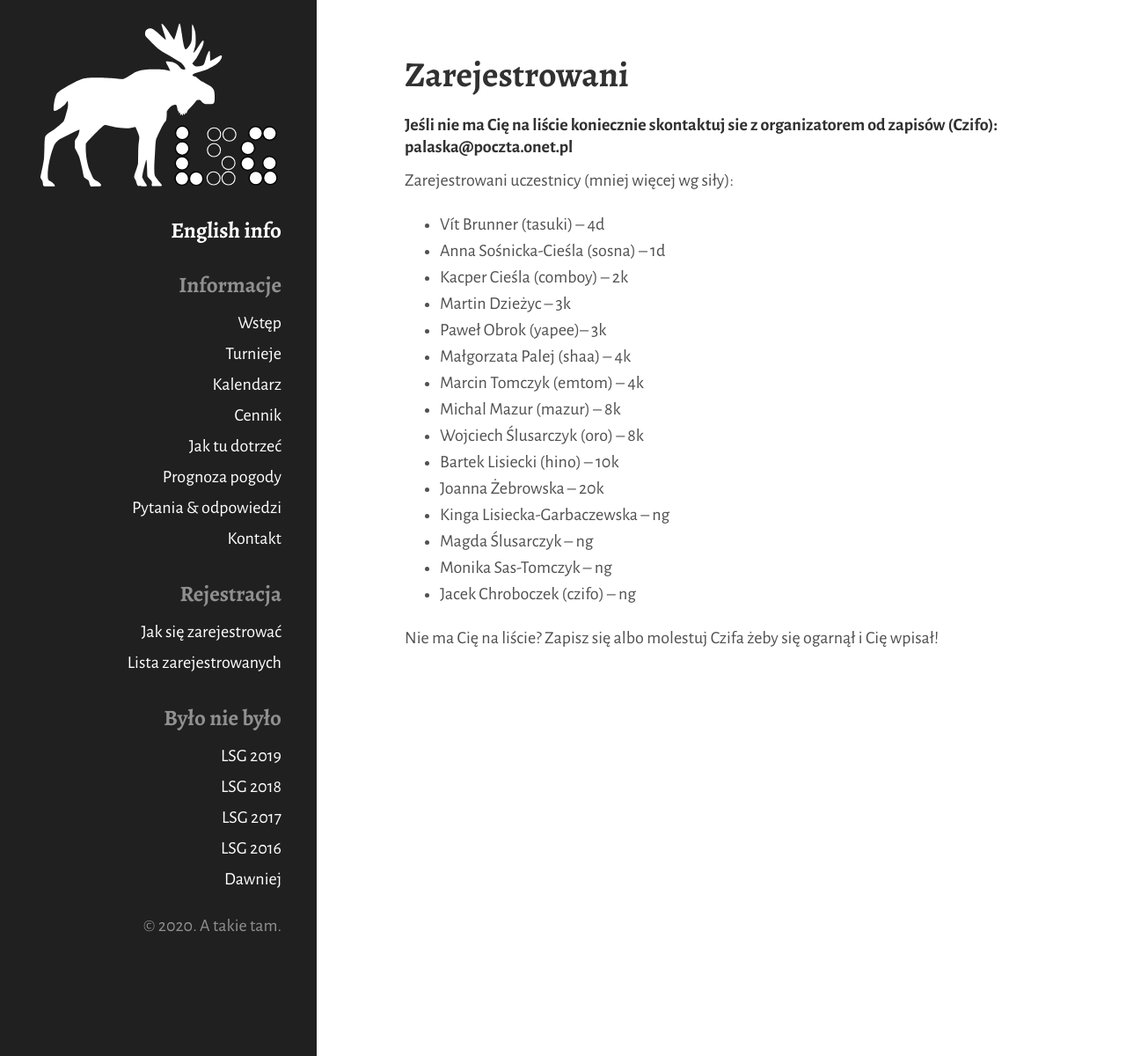
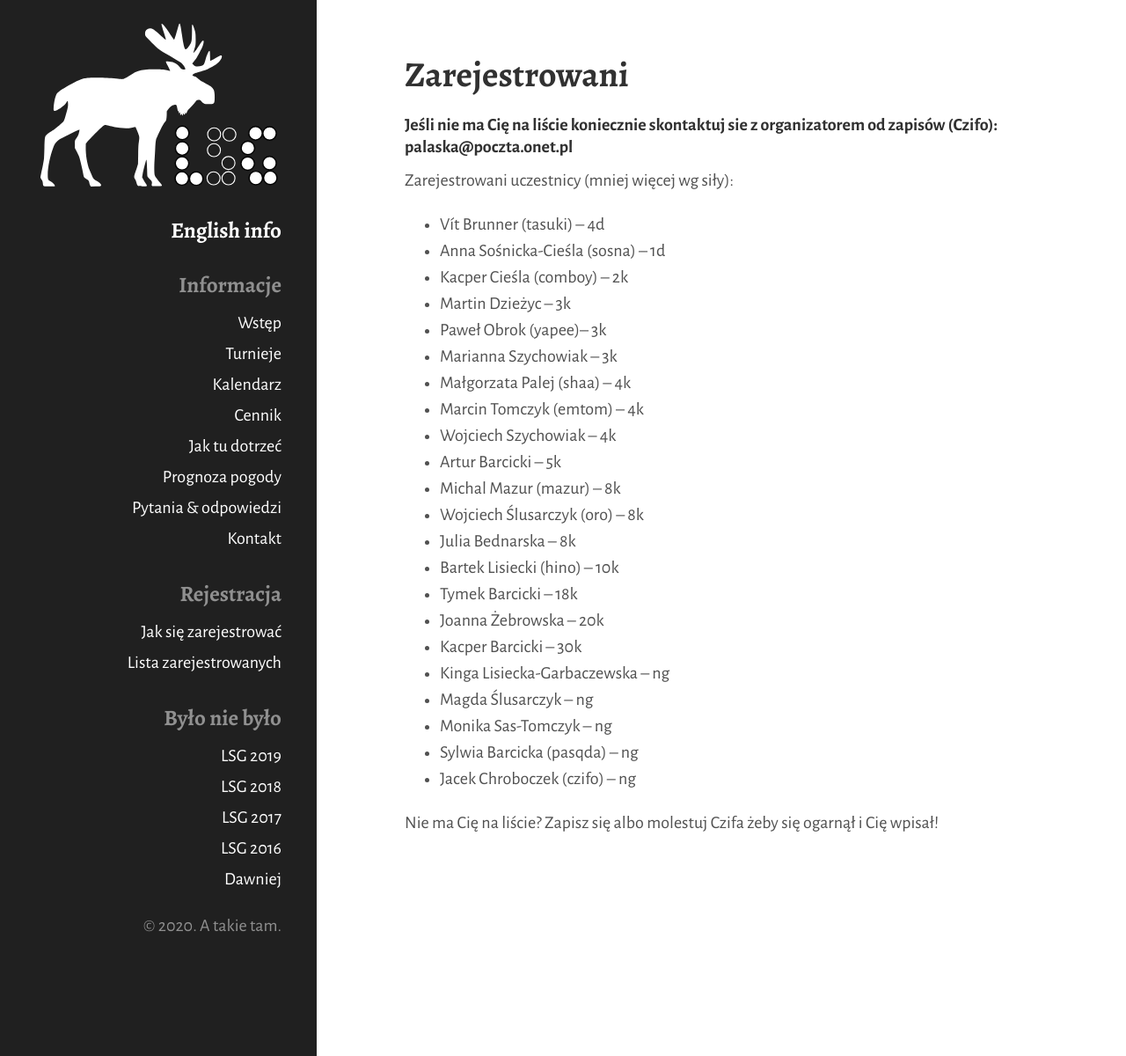
Before and after one commit to tasuki/lsg, a Jekyll site: the page built from zarejestrowani.md, in a window 1280 px wide. Shown: the whole page at 88% size. Built offline with Jekyll 4.4.1, drawn with Linux system fonts in a browser that asks for light colours; nearby versions of some CDN libraries.

Commit message:
Update zarejestrowani.md

```diff
--- a/zarejestrowani.md
+++ b/zarejestrowani.md
@@ -14,15 +14,22 @@ Zarejestrowani uczestnicy (mniej więcej wg siły):
 - Kacper Cieśla (comboy) -- 2k
 - Martin Dzieżyc -- 3k
 - Paweł Obrok (yapee)-- 3k
+- Marianna Szychowiak -- 3k
 - Małgorzata Palej (shaa) -- 4k
 - Marcin Tomczyk (emtom) -- 4k
+- Wojciech Szychowiak -- 4k
+- Artur Barcicki -- 5k
 - Michal Mazur (mazur) -- 8k
 - Wojciech Ślusarczyk (oro) -- 8k
+- Julia Bednarska -- 8k
 - Bartek Lisiecki (hino) -- 10k
+- Tymek Barcicki -- 18k
 - Joanna Żebrowska -- 20k
+- Kacper Barcicki -- 30k
 - Kinga Lisiecka-Garbaczewska -- ng
 - Magda Ślusarczyk -- ng
 - Monika Sas-Tomczyk -- ng
+- Sylwia Barcicka (pasqda) -- ng
 - Jacek Chroboczek (czifo) -- ng
 
 
```
